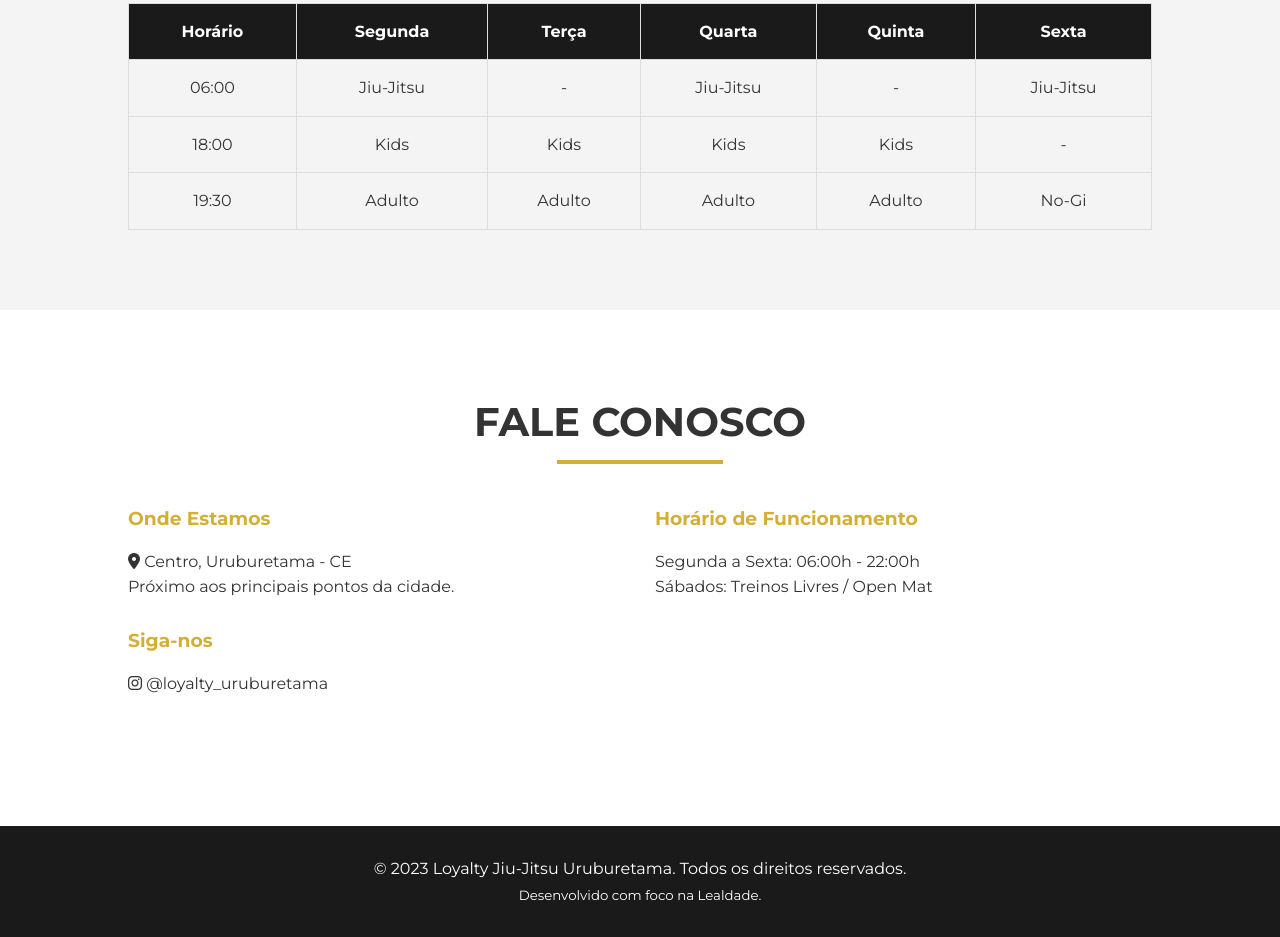
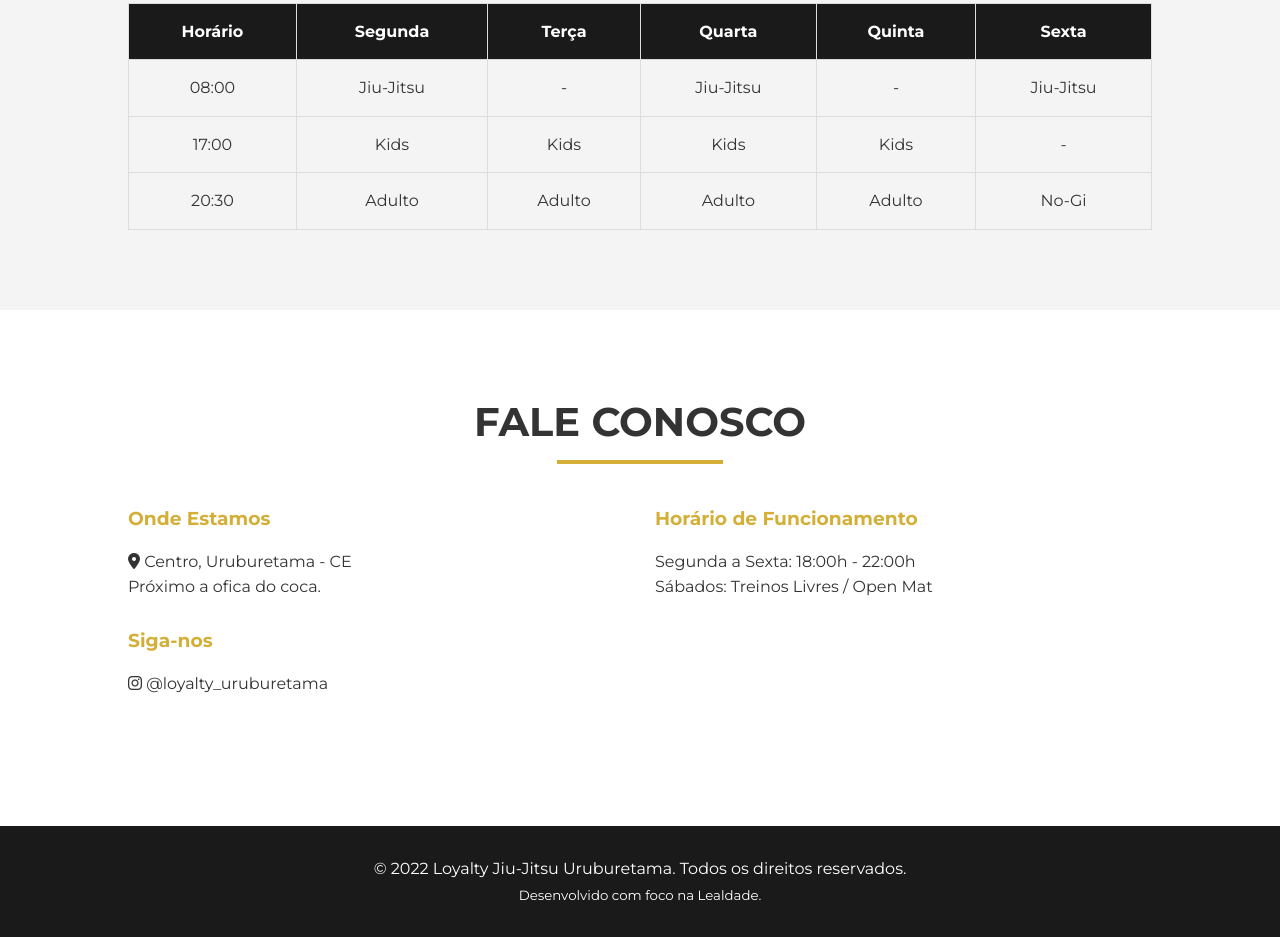
Before and after one commit to lfelipegb7/lfelipegb7.github.io, a plain HTML site: page index.html in a window 1280 px wide. Shown: the part 1875-2812 px from the top of the page. Drawn offline with Linux system fonts and the light colour scheme.

Commit message:
Update index.html

```diff
--- a/index.html
+++ b/index.html
@@ -329,7 +329,7 @@
                 </thead>
                 <tbody>
                     <tr>
-                        <td>06:00</td>
+                        <td>08:00</td>
                         <td>Jiu-Jitsu</td>
                         <td>-</td>
                         <td>Jiu-Jitsu</td>
@@ -337,7 +337,7 @@
                         <td>Jiu-Jitsu</td>
                     </tr>
                     <tr>
-                        <td>18:00</td>
+                        <td>17:00</td>
                         <td>Kids</td>
                         <td>Kids</td>
                         <td>Kids</td>
@@ -345,7 +345,7 @@
                         <td>-</td>
                     </tr>
                     <tr>
-                        <td>19:30</td>
+                        <td>20:30</td>
                         <td>Adulto</td>
                         <td>Adulto</td>
                         <td>Adulto</td>
@@ -366,14 +366,14 @@
             <div class="info-box">
                 <h3>Onde Estamos</h3>
                 <p><i class="fas fa-map-marker-alt"></i> Centro, Uruburetama - CE</p>
-                <p>Próximo aos principais pontos da cidade.</p>
+                <p>Próximo a ofica do coca.</p>
                 <br>
                 <h3>Siga-nos</h3>
                 <p><i class="fab fa-instagram"></i> @loyalty_uruburetama</p>
             </div>
             <div class="info-box">
                 <h3>Horário de Funcionamento</h3>
-                <p>Segunda a Sexta: 06:00h - 22:00h</p>
+                <p>Segunda a Sexta: 18:00h - 22:00h</p>
                 <p>Sábados: Treinos Livres / Open Mat</p>
             </div>
         </div>
@@ -381,7 +381,7 @@
 
     <!-- Footer -->
     <footer>
-        <p>&copy; 2023 Loyalty Jiu-Jitsu Uruburetama. Todos os direitos reservados.</p>
+        <p>&copy; 2022 Loyalty Jiu-Jitsu Uruburetama. Todos os direitos reservados.</p>
         <p><small>Desenvolvido com foco na Lealdade.</small></p>
     </footer>
 
```
